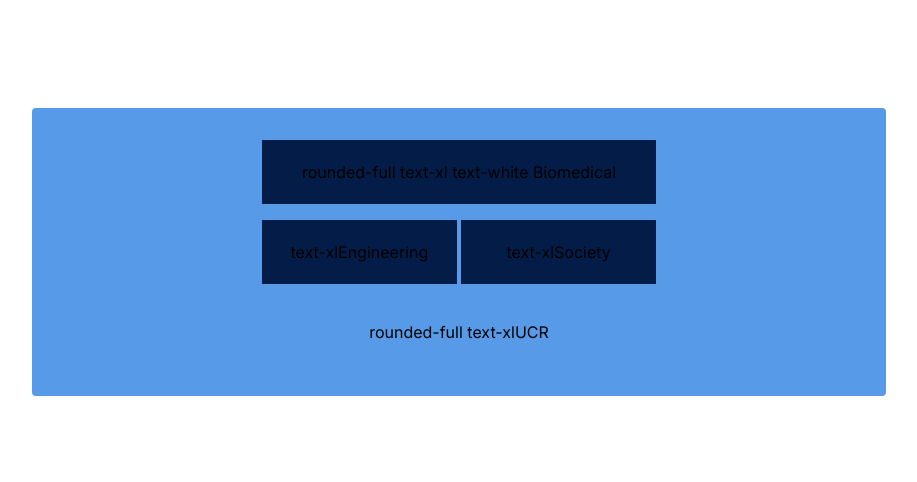
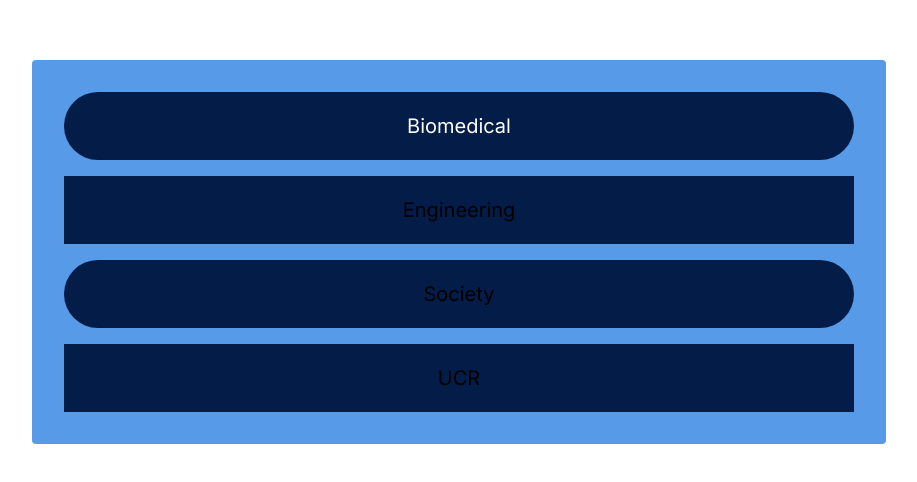
Before and after one commit to acm-ucr/bmes-website, a Next.js app: page / in a window 1280 px wide. Shown: the part 148-630 px from the top of the page, without its empty margins (181-1098 px from the left). Built offline with nearby package versions, Linux system fonts and the light colour scheme.

Commit message:
Fixed Example.tsx

```diff
--- a/src/app/Example.tsx
+++ b/src/app/Example.tsx
@@ -1,29 +1,19 @@
-const Example = (props: {
-  text1: string;
-  text2: string;
-  text3: string;
-  text4;
-}) => {
+const Example = (props: { text1: string; text2: string; text3: string; text4: string }) => {
   return (
     <div className="bg-bmes-blue-300 flex w-2/3 flex-col items-center gap-4 justify-self-center rounded p-8">
-      <div className="bg-bmes-blue-100 w-1/2 p-5 text-center">
-        rounded-full text-xl text-white {props.text1}
+      <div className="w-full rounded-full bg-bmes-blue-100 p-5 text-center text-xl text-white">
+        {props.text1}
       </div>
-      <div className="flex w-1/2 flex-row gap-1">
-        <div className="bg-bmes-blue-100 w-full p-5 text-center">
-          text-xl
-          {props.text2}
-        </div>
-        <div className="bg-bmes-blue-100 w-full p-5 text-center">
-          text-xl
-          {props.text3}
-        </div>
+      <div className="w-full bg-bmes-blue-100 p-5 text-center text-xl">
+        {props.text2}
       </div>
-      <div className="bg-bmes-blue-300 w-full p-5 text-center">
-        rounded-full text-xl{props.text4}
+      <div className="w-full rounded-full bg-bmes-blue-100 p-5 text-center text-xl">
+        {props.text3}
+      </div>
+      <div className="w-full bg-bmes-blue-100 p-5 text-center text-xl">
+        {props.text4}
       </div>
     </div>
   );
 };
-
 export default Example;
```
